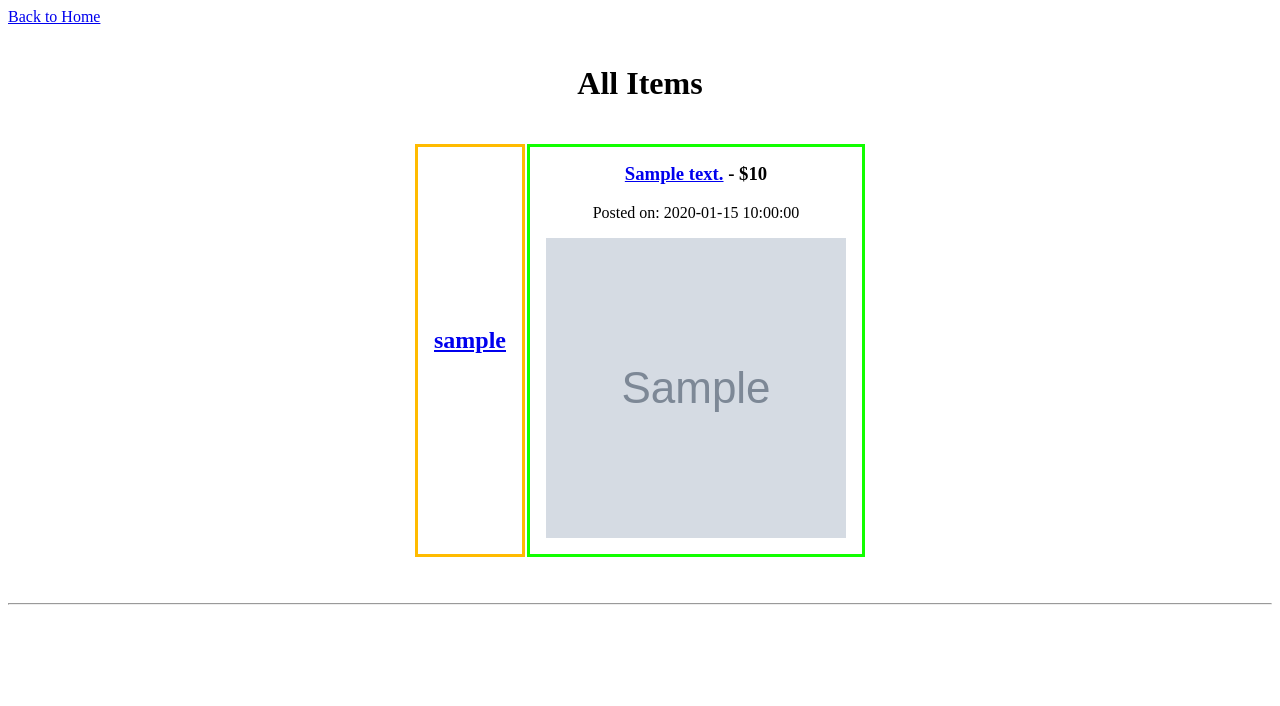
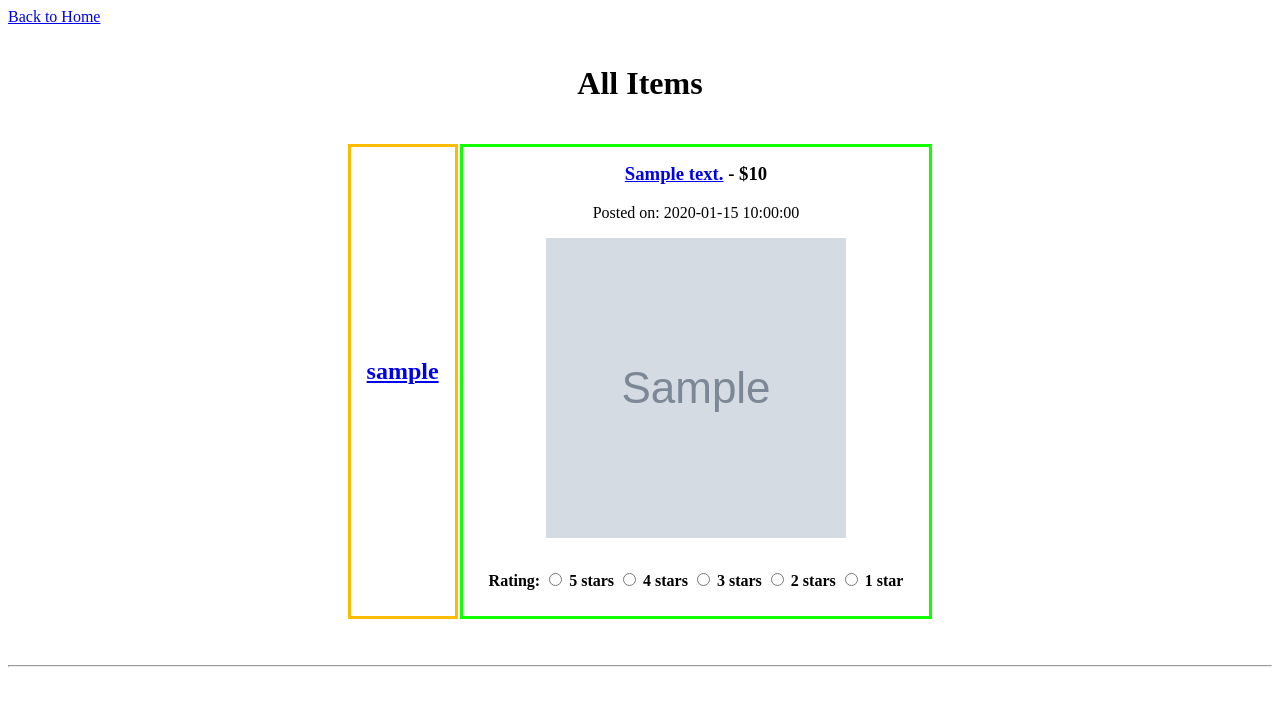
Before and after one commit to BP2470/CMPE131-Website, a Python web app: template project/app/templates/all.html in a window 1280 px wide. Shown: the top 706 px of the page. Run offline with Jinja, Linux system fonts and the light colour scheme; the template is opened without the code that fills it: most values are stand-ins (such as "Sample title", 1, 10 or a date in 2020); grey boxes marked "Sample" are stand-in pictures; lists and menus that the app fills with data are empty.

Commit message:
added implementation progress for user ratings

```diff
--- /dev/null
+++ b/project/app/static/star.css
@@ -0,0 +1,39 @@
+.all {
+    margin: 0;
+    padding: 0;
+}
+.rate {
+    float: left;
+    height: 46px;
+    padding: 0 10px;
+}
+.rate:not(:checked) > input {
+    position:absolute;
+    top:-9999px;
+}
+.rate:not(:checked) > label {
+    float:right;
+    width:1em;
+    overflow:hidden;
+    white-space:nowrap;
+    cursor:pointer;
+    font-size:30px;
+    color:gray;
+}
+.rate:not(:checked) > label:before {
+    content: '★ ';
+}
+.rate > input:checked ~ label {
+    color: yellow;
+}
+.rate:not(:checked) > label:hover,
+.rate:not(:checked) > label:hover ~ label {
+    color: yellow;
+}
+.rate > input:checked + label:hover,
+.rate > input:checked + label:hover ~ label,
+.rate > input:checked ~ label:hover,
+.rate > input:checked ~ label:hover ~ label,
+.rate > label:hover ~ input:checked ~ label {
+    color: yellow;
+}
--- a/project/app/templates/all.html
+++ b/project/app/templates/all.html
@@ -29,10 +29,25 @@
 						- ${{user.posts[i].price}}{% if user.posts[i].is_auction %} (auction){% endif %}</h3>
 						<p style="font-weight:normal"> Posted on: {{user.posts[i].timestamp}}</p>
 						<p><img src="http://127.0.0.1:5000/static/img/{{user.posts[i].filelink}}"width="300" height="300"</p>
+						<link rel="stylesheet" href="{{ url_for('static', filename='star.css') }}">
+							<div class="rate">
+								<p>Rating:
+								<input type="radio" id="star5" name="rate" value="5" />
+								<label for="star5" title="text">5 stars</label>
+								<input type="radio" id="star4" name="rate" value="4" />
+								<label for="star4" title="text">4 stars</label>
+								<input type="radio" id="star3" name="rate" value="3" />
+								<label for="star3" title="text">3 stars</label>
+								<input type="radio" id="star2" name="rate" value="2" />
+								<label for="star2" title="text">2 stars</label>
+								<input type="radio" id="star1" name="rate" value="1" />
+								<label for="star1" title="text">1 star</label>
+								</p>
+							</div>
 					</th>
 				</tr>
 			{% endfor %} </table> <br><br><hr><br><br>
-        {% endfor %}
+		{% endfor %}
         </center>
     </body>
 </html>
```
Also changed, not shown: project/app/routes.py (+0 -21 lines), project/app/templates/profile.html (+0 -17 lines), project/app/templates/search.html (+0 -19 lines).
